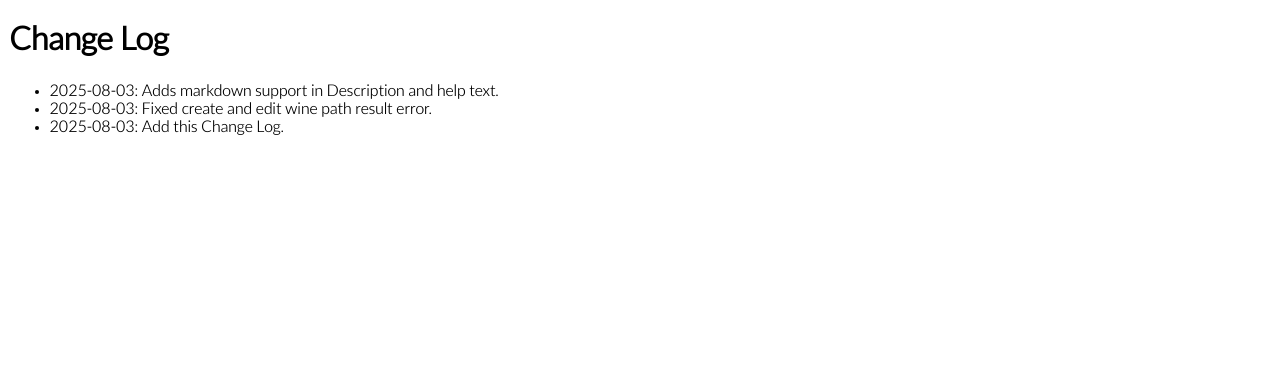
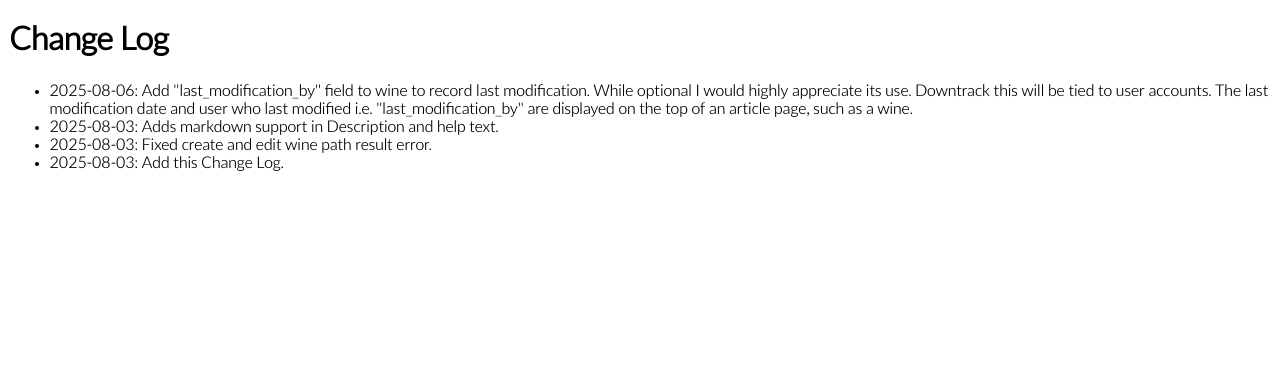
Before and after one commit to marxide/wine_wiki_site, a Django app: page /changelog in a window 1280 px wide. Shown: the part 62-432 px from the top of the page. Run offline with Django 5.2, Linux system fonts and the light colour scheme; parts of the project's set-up code (start-up, migrations or seed data) failed here and were passed over.

Commit message:
adds last_modification_by field to Wine and migration to update currently modified wines, and reflects this in changelog and displays author and modification time on wine page.

```diff
--- a/wine_wiki/models.py
+++ b/wine_wiki/models.py
@@ -121,6 +121,11 @@ class Wine(models.Model):
         auto_now=True
     )  # date added to website database
 
+    # add modifier name
+    # update wines with already existing descriptions to map the author to the description
+
+    last_modification_by = models.CharField(max_length=50, null=True)
+
     """represents a wine wiki wine"""
 
     def get_absolute_url(self):
--- a/wine_wiki/templates/wine_wiki/changelog.html
+++ b/wine_wiki/templates/wine_wiki/changelog.html
@@ -1,6 +1,7 @@
 {% extends 'wine_wiki/base.html' %} {% block content %}
 <h1>Change Log</h1>
 <ul>
+    <li>2025-08-06: Add "last_modification_by" field to wine to record last modification. While optional I would highly appreciate its use. Downtrack this will be tied to user accounts. The last modification date and user who last modified i.e. "last_modification_by" are displayed on the top of an article page, such as a wine.</li>
     <li>2025-08-03: Adds markdown support in Description and help text.</li>
     <li>2025-08-03: Fixed create and edit wine path result error.</li>
     <li>2025-08-03: Add this Change Log.</li>
--- a/wine_wiki/templates/wine_wiki/wine.html
+++ b/wine_wiki/templates/wine_wiki/wine.html
@@ -4,6 +4,7 @@
     <div class="wine-container">
         <div class="wine-content">
             <h1>{{ wine_title }}</h1>
+        <p style="font-size: 0.75em"><em>Last modification: {{ wine.modification_on }} by {{ wine.last_modification_by }}</em></p>
             <h2>Description</h2>
             {{ wine.description | markdown | safe }}
             <h2>Links</h2>
```
Also changed, not shown: wine_wiki/migrations/0008_wine_last_modification_by.py (added).
